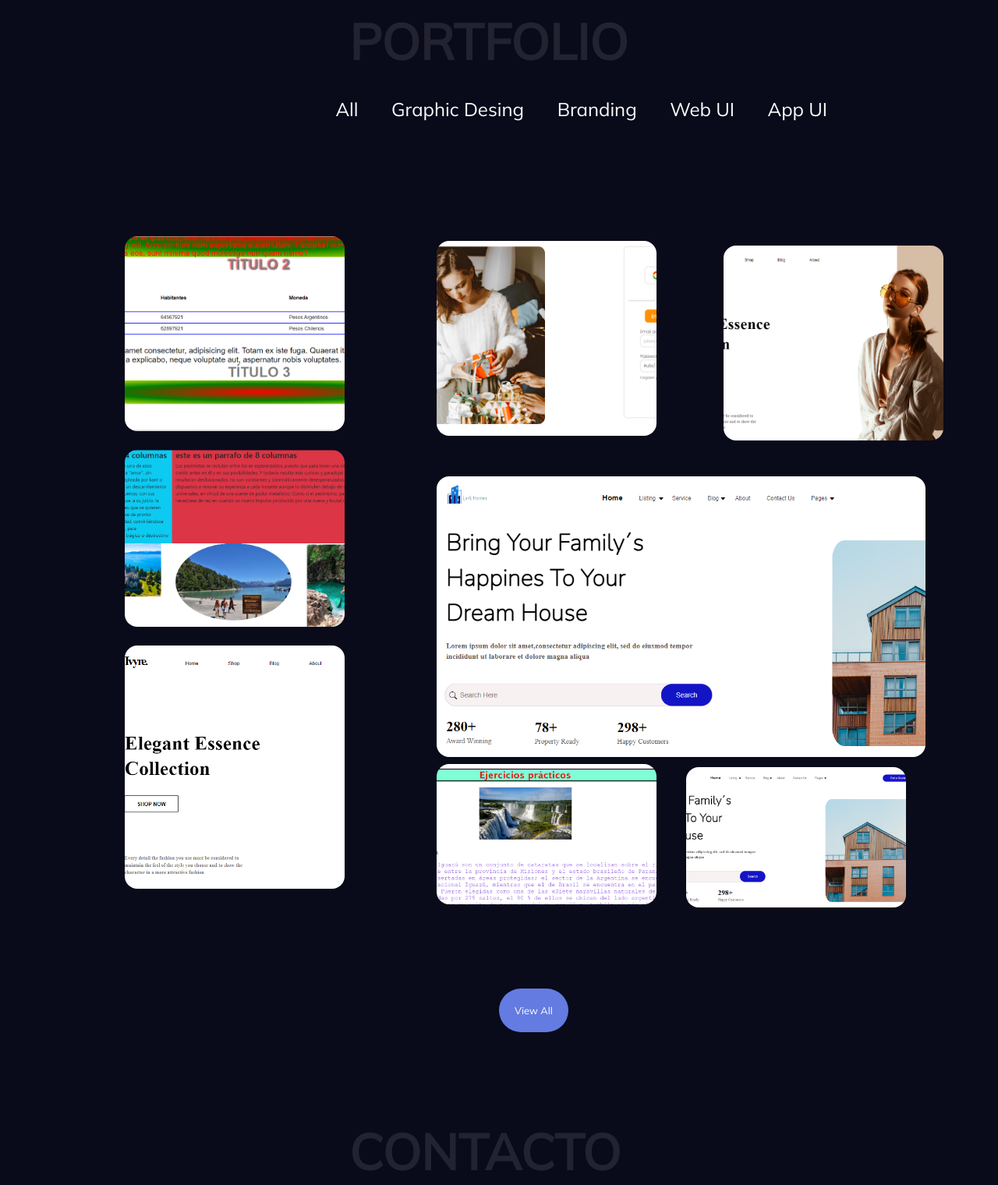
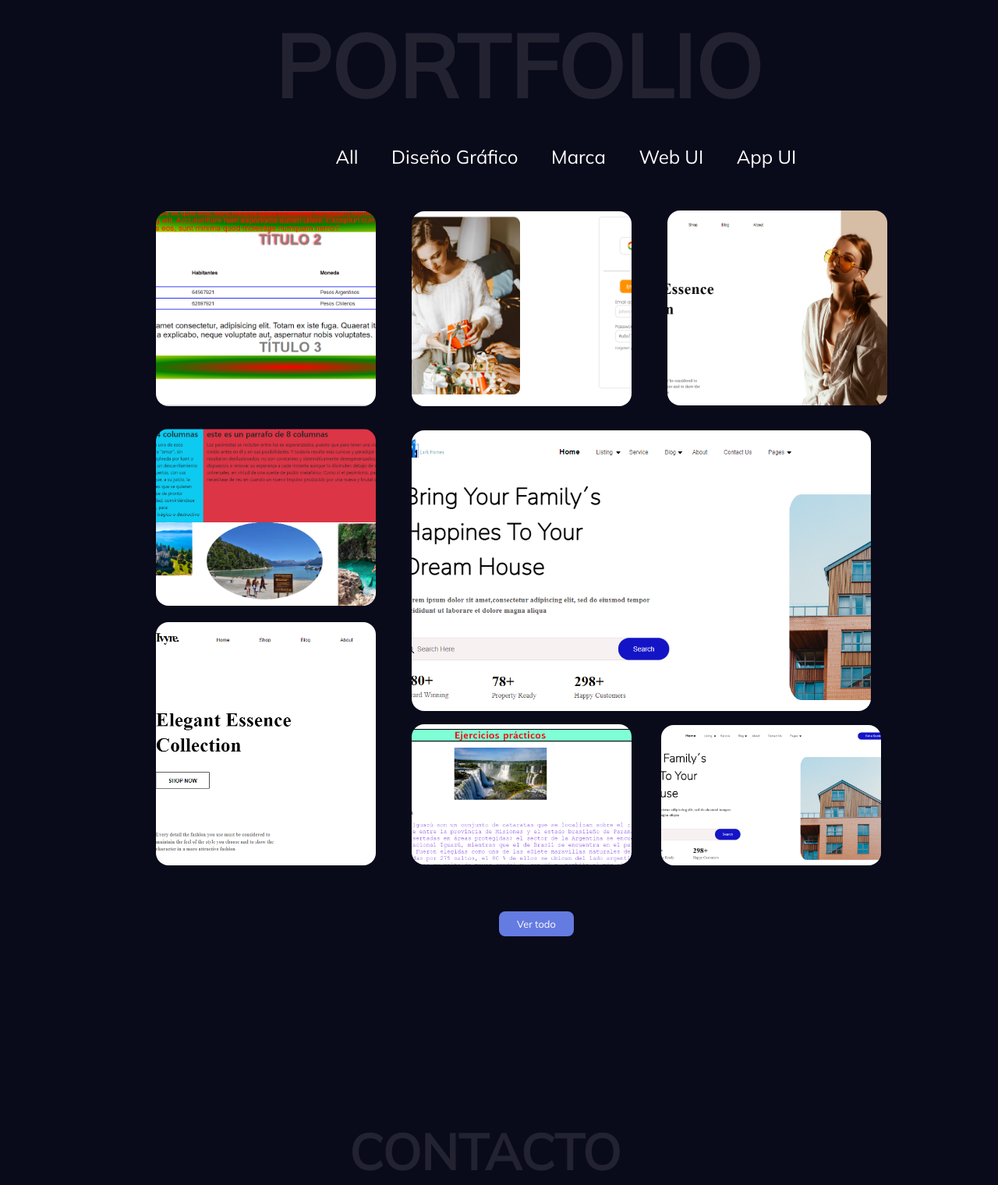
Before and after one commit to rodrimonte16/trabajofinal1, a plain HTML site: page index.html in a window 1280 px wide. Shown: the part 2500-4020 px from the top of the page at 78% size. Drawn offline with nearby package versions, Linux system fonts and the light colour scheme.

Commit message:
cambios en la seccion 4

```diff
--- a/css/estilo.css
+++ b/css/estilo.css
@@ -644,10 +644,35 @@ header .botonContratame{
 }
 
 /*SECCION 4*/
+
+
+.divaSeccionPortfolio a{
+    position: relative;
+    left: 24.5rem;
+    bottom: -2rem;
+    justify-content: center;
+    margin-left: 2.4rem;
+    transform: scale(1);
+    font-size: 1.5rem;
+    border-radius: 1vh;
+}
+
+.divaSeccionPortfolio a:hover{
+    transform: scale(1);
+    margin-left: 2rem;
+    padding: 5px 10px 5px 10px;
+    background-color: rgb(23, 27, 60);
+    color: rgb(96, 118, 248);
+    border-radius: 1vh ;
+}
+.divaSeccionPortfolio a{
+    transition: background 0.3s;
+                 transform: 0.2s;
+}
 .tituloSeccionPortfolio{
     justify-content: center;
-    margin-left: 28rem;
-    font-size: 4rem;
+    margin-left: 22rem;
+    font-size: 7rem;
     font-weight: 900;
     color: rgb(34, 34, 49);
 }
@@ -668,37 +693,7 @@ header .botonContratame{
     padding: 5px 10px 5px 10px;
     background-color: rgb(23, 27, 60);
     color: rgb(96, 118, 248);
-    border-radius: 10% ;
-}
-.divaSeccionPortfolio a{
-    transition: background 0.3s;
-                 transform: 0.2s;
-}
-.tituloSeccionPortfolio{
-    justify-content: center;
-    margin-left: 28rem;
-    font-size: 4rem;
-    font-weight: 900;
-    color: rgb(34, 34, 49);
-}
-
-.divaSeccionPortfolio a{
-    position: relative;
-    left: 24.5rem;
-    bottom: -2rem;
-    justify-content: center;
-    margin-left: 2.4rem;
-    transform: scale(1);
-    font-size: 1.5rem;
-}
-
-.divaSeccionPortfolio a:hover{
-    transform: scale(1);
-    margin-left: 2rem;
-    padding: 5px 10px 5px 10px;
-    background-color: rgb(23, 27, 60);
-    color: rgb(96, 118, 248);
-    border-radius: 10% ;
+    border-radius: 1vh ;
 }
 .divaSeccionPortfolio a{
     transition: background 0.3s;
@@ -718,54 +713,54 @@ header .botonContratame{
 }
 .grid-itemUno{
     position: relative;
-    left: 35rem;
-    top: 29rem;
-    width: 49%;
+    left: 33rem;
+    top: 21.5rem;
+    width: 46%;
 
 
 }
 .grid-itemDos{
     position: relative;
-    left: 58rem;
-    top: -12rem;
+    left: 53.5rem;
+    top: -18.6rem;
     width: 22%;
 
 }
 .grid-itemTres{
     position: relative;
-    left: 35rem;
-    top: -28rem;
+    left: 33rem;
+    top: -34.2rem;
     width: 22%;
 }
 .grid-itemCuatro{
     position: relative;
-    left: 10rem;
-    top: -44rem;
+    left: 12.5rem;
+    top: -49.8rem;
     width: 22%;
 }
 .grid-itemCinco{
     position: relative;
-    left: 10rem;
-    top: -42.5rem;
+    left: 12.5rem;
+    top: -48rem;
     width: 22%;
 
 }
 .grid-itemSeis{
     position: relative;
-    left: 35rem;
-    top: -31.5rem;
+    left: 33rem;
+    top: -38.5rem;
     width: 22%;
 }
 .grid-itemSiete{
     position: relative;
-    left: 55rem;
-    top: -42.5rem;
+    left: 53rem;
+    top: -49.7rem;
     width: 22%;
 }
 .grid-itemOcho{
     position: relative;
-    left: -45rem;
-    top: -21rem;
+    left: -40.5rem;
+    top: -19.5rem;
     width: 100%;
 
 }
@@ -1187,26 +1182,28 @@ header .botonContratame{
     opacity: 1;
 }
 
+
+
 .botonPortfolio{
     position: relative;
-    bottom: 57rem;
+    bottom: 67rem;
     left: 40rem;
     transform: scale(1);
     font-size: 0.8rem;
-    padding: 20px 20px 20px 20px;
+    padding: 8px 23px 8px 23px;
     background-color:rgb(100, 123, 225);
     color: white;
     border: rgb(100, 123, 225);
-    border-radius: 4vh;
+    border-radius: 1vh;
 }
 .botonPortfolio:hover{
     transform: scale(1);
     font-size: 0.8rem;
-    padding: 20px 20px 20px 20px;
+    padding: 8px 23px 8px 23px;
     background-color: rgb(23, 27, 60);
     color: white;
     border: 0.4vh solid rgb(96, 118, 248);
-    border-radius: 4vh;
+    border-radius: 1vh;
 }
 .botonPortfolio{
     transition: background 0.3s;
--- a/index.html
+++ b/index.html
@@ -192,8 +192,8 @@
         </div>
         <div class="divaSeccionPortfolio">
             <a href="">All</a>
-            <a href="">Graphic Desing</a>
-            <a href="">Branding</a>
+            <a href="">Diseño Gráfico</a>
+            <a href="">Marca</a>
             <a href="">Web UI</a>
             <a href="">App UI</a>
         </div>
@@ -305,7 +305,7 @@
         </div>
         </div>
         <div>
-            <button class="botonPortfolio">View All</button>
+            <button class="botonPortfolio">Ver todo</button>
         </div>
     </section>
 
```
